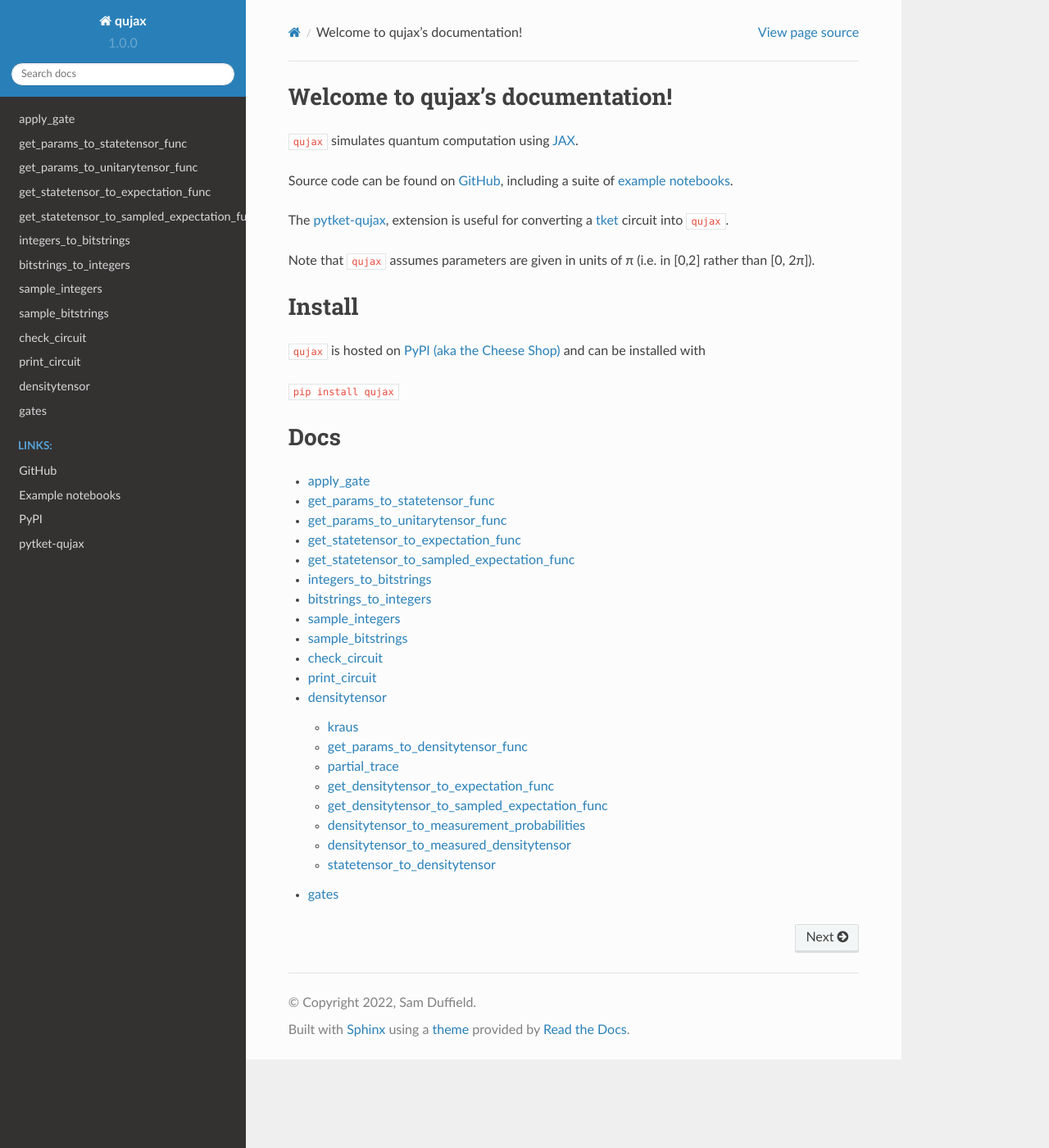
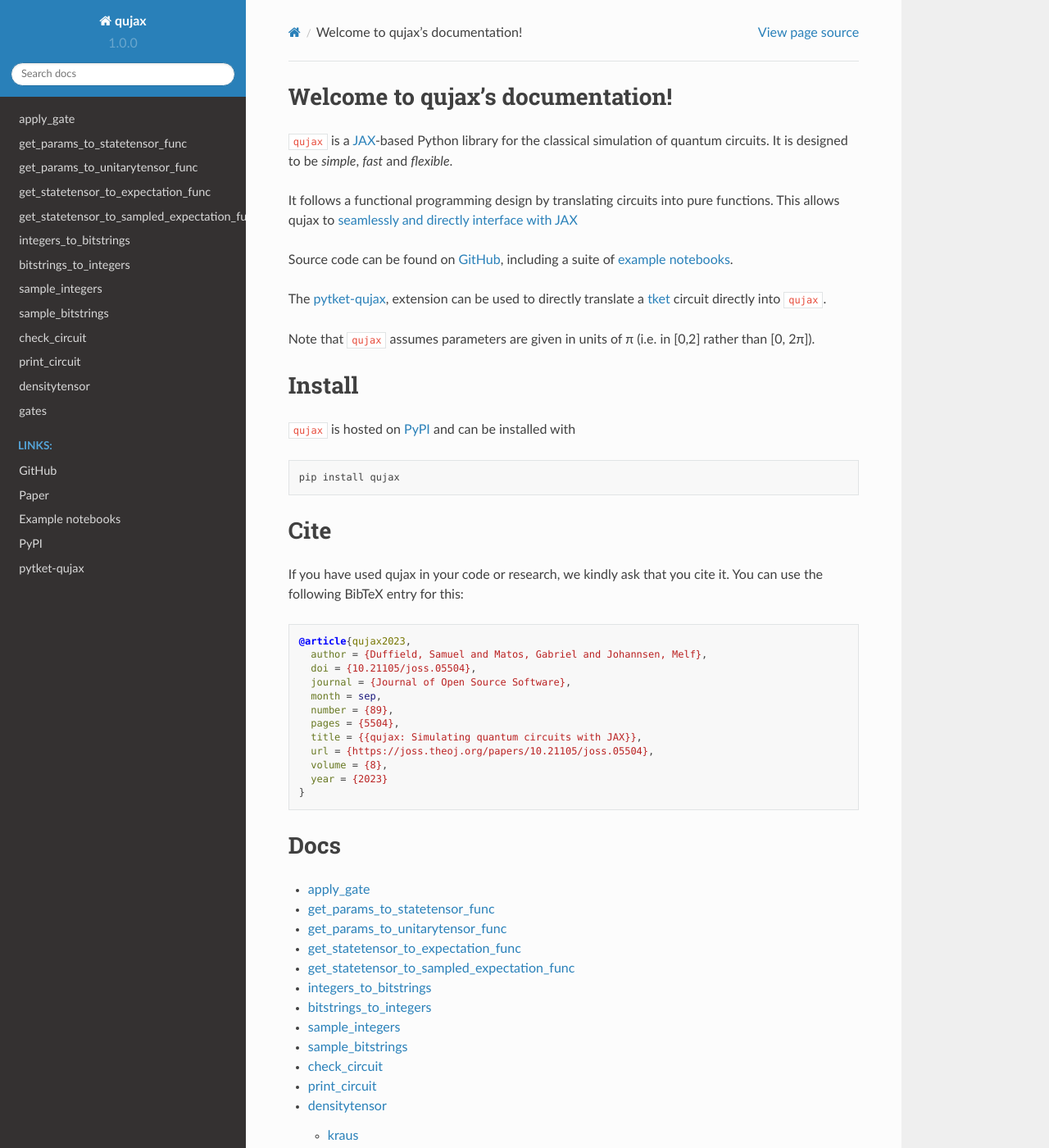
Before and after one commit to CQCL/qujax, a Sphinx documentation site: the page built from docs/index.rst, in a window 1280 px wide and 1400 px high. Shown: the whole window at 82% size. Built offline with Sphinx 7.4.7 and the Read the Docs theme 2.0.0, drawn with Linux system fonts in a browser that asks for light colours; some of the changed text lies outside the part shown.

Commit message:
Update citation, copyright, authors in documentation
Remove `html4_writer = True` from docs/conf.py

```diff
--- a/docs/conf.py
+++ b/docs/conf.py
@@ -9,8 +9,8 @@ from qujax.version import __version__
 # https://www.sphinx-doc.org/en/master/usage/configuration.html#project-information
 
 project = "qujax"
-project_copyright = "2022, Sam Duffield"
-author = "Sam Duffield"
+project_copyright = "2023, The qujax authors"
+author = "Sam Duffield, Gabriel Matos, Melf Johannsen"
 version = __version__
 release = __version__
 
@@ -34,8 +34,6 @@ html_theme = "sphinx_rtd_theme"
 
 autodoc_typehints = "description"
 
-html4_writer = True
-
 autodoc_type_aliases = {
     "jnp.ndarray": "ndarray",
     "random.PRNGKeyArray": "jax.random.PRNGKeyArray",
--- a/docs/index.rst
+++ b/docs/index.rst
@@ -2,20 +2,42 @@
 Welcome to qujax's documentation!
 =================================
 
-``qujax`` simulates quantum computation using `JAX <https://github.com/google/jax>`_.
+``qujax`` is a `JAX <https://github.com/google/jax>`_-based Python library for the classical simulation of quantum circuits. It is designed to be *simple*, *fast* and *flexible*.
 
-Source code can be found on `GitHub <https://github.com/CQCL/qujax>`_, including a suite of `example notebooks <https://github.com/CQCL/qujax/tree/main/examples>`_.
+It follows a functional programming design by translating circuits into pure functions. This allows qujax to `seamlessly and directly interface with JAX <https://jax.readthedocs.io/en/latest/notebooks/Common_Gotchas_in_JAX.html#pure-functions>`_
 
-The `pytket-qujax <https://github.com/CQCL/pytket-qujax>`_, extension is useful for converting a `tket <https://github.com/CQCL/pytket>`_ circuit into ``qujax``.
+Source code can be found on `GitHub <https://github.com/CQCL/qujax>`_, including a suite of `example notebooks <https://github.com/CQCL/qujax#examples>`_.
+
+The `pytket-qujax <https://github.com/CQCL/pytket-qujax>`_, extension can be used to directly translate a `tket <https://github.com/CQCL/pytket>`_ circuit directly into ``qujax``.
 
 Note that ``qujax`` assumes parameters are given in units of π (i.e. in [0,2] rather than [0, 2π]).
 
 Install
 =================================
-``qujax`` is hosted on `PyPI (aka the Cheese Shop) <https://pypi.org/project/qujax/>`_ and can be installed with
+``qujax`` is hosted on `PyPI <https://pypi.org/project/qujax/>`_ and can be installed with
 
-``pip install qujax``
+.. code-block:: bash
 
+   pip install qujax
+
+Cite
+=================================
+If you have used qujax in your code or research, we kindly ask that you cite it. You can use the following BibTeX entry for this:
+
+.. code-block:: bibtex
+
+   @article{qujax2023,
+     author = {Duffield, Samuel and Matos, Gabriel and Johannsen, Melf},
+     doi = {10.21105/joss.05504},
+     journal = {Journal of Open Source Software},
+     month = sep,
+     number = {89},
+     pages = {5504},
+     title = {{qujax: Simulating quantum circuits with JAX}},
+     url = {https://joss.theoj.org/papers/10.21105/joss.05504},
+     volume = {8},
+     year = {2023}
+   }
 
 Docs
 =================================
@@ -42,6 +64,7 @@ Docs
     :hidden:
 
     GitHub <https://github.com/CQCL/qujax>
-    Example notebooks <https://github.com/CQCL/qujax/tree/main/examples>
+    Paper <https://doi.org/10.21105/joss.05504>
+    Example notebooks <https://github.com/CQCL/qujax#examples>
     PyPI <https://pypi.org/project/qujax/>
     pytket-qujax <https://cqcl.github.io/pytket-qujax/api>
```
